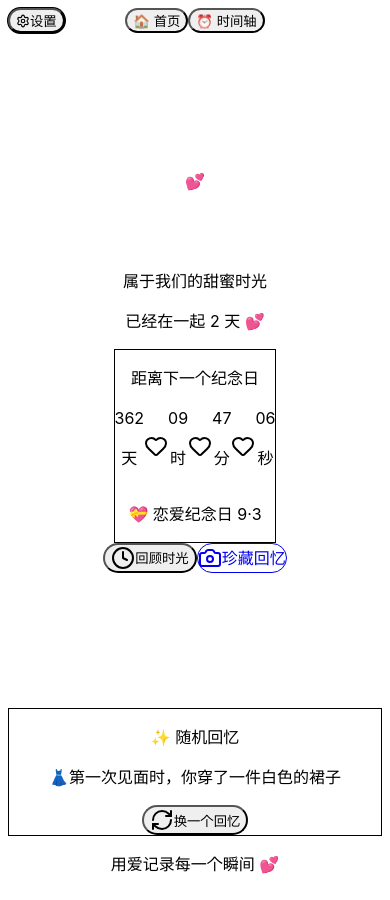
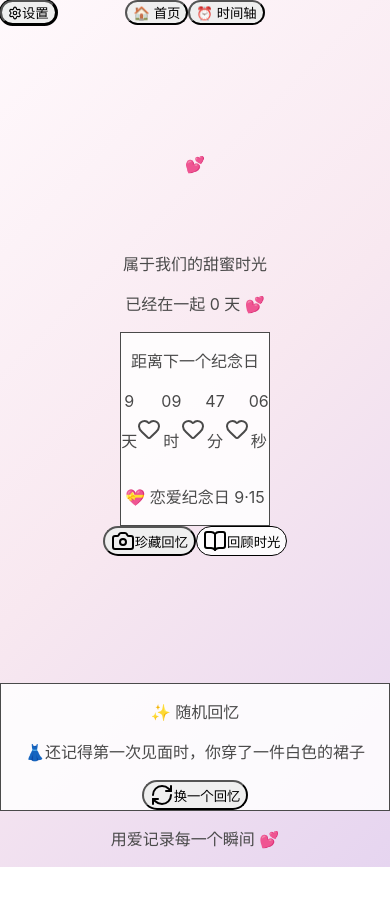
Before and after one commit to doyourbestt/love-couple-website, a React (Vite) app: page / in a window 390 px wide. After the commit the page ends 867 px from the top, so only its background shows below. Built offline with nearby package versions, Linux system fonts and the light colour scheme.

Commit message:
feat: refactor home/timeline with our-time style and add bg image config

```diff
--- a/index.html
+++ b/index.html
@@ -4,7 +4,7 @@
     <meta charset="UTF-8" />
     <link rel="icon" type="image/svg+xml" href="/favicon.svg" />
     <meta name="viewport" content="width=device-width, initial-scale=1.0" />
-    <title>彤彤 ❤️ 苏木 · CP 小屋</title>
+    <title>心系小琪 ❤️ 我系小琪 · CP 小屋</title>
     <script type="module">
       if (import.meta.hot?.on) {
         import.meta.hot.on('vite:error', (error) => {
--- a/src/App.tsx
+++ b/src/App.tsx
@@ -1,12 +1,29 @@
-import { useRef, useState } from 'react';
+import { useEffect, useRef, useState } from 'react';
 import { Settings } from 'lucide-react';
 import Home from './pages/Home';
 import Timeline from './pages/Timeline';
 import SettingsPage from './pages/SettingsPage';
+import { useUserStore } from './store/userStore';
 
 function App() {
   const [currentTab, setCurrentTab] = useState<'home' | 'timeline' | 'settings'>('home');
   const timelineRef = useRef<HTMLElement | null>(null);
+  const backgroundImage = useUserStore((s) => s.backgroundImage);
+
+  // 根据 backgroundImage 切换 body 的背景图 class
+  useEffect(() => {
+    if (backgroundImage && backgroundImage.trim()) {
+      document.body.classList.add('with-bg-image');
+      document.body.style.setProperty('--bg-image-url', `url('${backgroundImage}')`);
+    } else {
+      document.body.classList.remove('with-bg-image');
+      document.body.style.removeProperty('--bg-image-url');
+    }
+    return () => {
+      document.body.classList.remove('with-bg-image');
+      document.body.style.removeProperty('--bg-image-url');
+    };
+  }, [backgroundImage]);
 
   const registerTimelineRef = (el: HTMLElement | null) => {
     timelineRef.current = el;
@@ -15,7 +32,6 @@ function App() {
   const scrollToTimeline = () => {
     if (currentTab !== 'timeline') {
       setCurrentTab('timeline');
-      // 等动画完成后再滚动
       setTimeout(() => {
         timelineRef.current?.scrollIntoView({ behavior: 'smooth', block: 'start' });
       }, 100);
@@ -25,7 +41,7 @@ function App() {
   };
 
   return (
-    <div className="min-h-screen bg-gradient-to-b from-pink-50 via-rose-50 to-purple-50">
+    <div className="min-h-screen">
       {/* 左上角设置按钮 */}
       <button
         onClick={() => setCurrentTab('settings')}
--- a/src/index.css
+++ b/src/index.css
@@ -11,6 +11,52 @@
   text-rendering: optimizeLegibility;
   -webkit-font-smoothing: antialiased;
   -moz-osx-font-smoothing: grayscale;
+}
+
+html, body {
+  margin: 0;
+  padding: 0;
+  min-height: 100vh;
+  background: linear-gradient(135deg, #FFF9FC 0%, #F8E8F0 50%, #E6D5F0 100%);
+  font-family: 'PingFang SC', 'Hiragino Sans GB', 'Microsoft YaHei', -apple-system, BlinkMacSystemFont, sans-serif;
+  color: #4A4A4A;
+}
+
+/* 玻璃拟态卡片底色 */
+.bg-card-bg {
+  background-color: rgba(255, 255, 255, 0.85);
+}
+
+body {
+  position: relative;
+}
+
+/* 全站背景图片（类似 our-time 渐变 + 图片叠加效果） */
+body::before {
+  content: "";
+  position: fixed;
+  inset: 0;
+  z-index: -2;
+  background-image: var(--bg-image-url, none);
+  background-size: cover;
+  background-position: center;
+  background-repeat: no-repeat;
+  opacity: 0;
+  transition: opacity 0.6s ease;
+}
+
+/* 当 .with-bg-image 类添加到 body 时显示背景图 */
+body.with-bg-image::before {
+  opacity: 0.35;
+}
+
+body::after {
+  content: "";
+  position: fixed;
+  inset: 0;
+  z-index: -1;
+  background: linear-gradient(135deg, rgba(255,249,252,0.6) 0%, rgba(248,232,240,0.55) 50%, rgba(230,213,240,0.6) 100%);
+  pointer-events: none;
 }
 
 /* 移动端安全区域适配 */
--- a/src/pages/GalleryPage.tsx
+++ b/src/pages/GalleryPage.tsx
@@ -111,7 +111,7 @@ export const GalleryPage: React.FC = () => {
             <textarea
               value={newCaption}
               onChange={(e) => setNewCaption(e.target.value)}
-              placeholder="今天想和彤彤说..."
+              placeholder="今天想和小琪说..."
               rows={3}
               className="mb-3 w-full resize-none rounded-lg border border-pink-200 px-3 py-2 text-sm focus:border-pink-400 focus:outline-none"
             />
--- a/src/pages/Home.tsx
+++ b/src/pages/Home.tsx
@@ -1,69 +1,39 @@
 import { useEffect, useState } from 'react';
-import { Clock, Heart, RefreshCw, Camera } from 'lucide-react';
+import { Heart, RefreshCw, Camera, BookOpen } from 'lucide-react';
 import { useUserStore } from '../store/userStore';
 
-function parseLocalDate(dateStr: string): Date {
-  const [y, m, d] = dateStr.split('-').map(Number);
-  return new Date(y, m - 1, d);
-}
-
-function differenceInDays(end: Date, start: Date): number {
-  const ms = end.getTime() - start.getTime();
-  return Math.floor(ms / (1000 * 60 * 60 * 24));
-}
-
-function differenceInHours(end: Date, start: Date): number {
-  return Math.floor((end.getTime() - start.getTime()) / (1000 * 60 * 60));
-}
-
-function differenceInMinutes(end: Date, start: Date): number {
-  return Math.floor((end.getTime() - start.getTime()) / (1000 * 60));
-}
-
-function differenceInSeconds(end: Date, start: Date): number {
-  return Math.floor((end.getTime() - start.getTime()) / 1000);
-}
-
-function getNextAnniversaryDate(dateStr: string): Date {
-  const today = new Date();
-  const target = parseLocalDate(dateStr);
-  const next = new Date(today.getFullYear(), target.getMonth(), target.getDate());
-  if (next < today) {
-    next.setFullYear(today.getFullYear() + 1);
-  }
-  return next;
-}
-
-// 飘动的爱心组件
+// 飘动的爱心
 function FloatingHearts() {
-  const hearts = Array.from({ length: 15 }, (_, i) => i);
+  const symbols = ['💕', '💖', '💗', '🌸', '✨', '💝'];
+  const hearts = Array.from({ length: 12 }, (_, i) => i);
   return (
     <div className="pointer-events-none fixed inset-0 z-0 overflow-hidden">
       {hearts.map((i) => {
         const left = Math.random() * 100;
         const delay = Math.random() * 8;
-        const duration = 10 + Math.random() * 10;
-        const size = 16 + Math.random() * 24;
+        const duration = 12 + Math.random() * 8;
+        const size = 18 + Math.random() * 18;
         return (
           <div
             key={i}
-            className="absolute text-pink-300/60"
+            className="absolute"
             style={{
               left: `${left}%`,
               bottom: '-40px',
               fontSize: `${size}px`,
+              opacity: 0.5,
               animation: `floatUp ${duration}s linear ${delay}s infinite`,
             }}
           >
-            {['💕', '💖', '🌸', '✨', '💗'][i % 5]}
+            {symbols[i % symbols.length]}
           </div>
         );
       })}
       <style>{`
         @keyframes floatUp {
           0% { transform: translateY(0) rotate(0deg); opacity: 0; }
-          10% { opacity: 0.8; }
-          90% { opacity: 0.6; }
+          10% { opacity: 0.5; }
+          90% { opacity: 0.4; }
           100% { transform: translateY(-110vh) rotate(360deg); opacity: 0; }
         }
       `}</style>
@@ -71,15 +41,48 @@ function FloatingHearts() {
   );
 }
 
+function parseLocalDate(dateStr: string): Date {
+  if (!dateStr) return new Date();
+  const [y, m, d] = dateStr.split('-').map(Number);
+  return new Date(y, m - 1, d);
+}
+
+function differenceInDays(end: Date, start: Date): number {
+  const ms = end.getTime() - start.getTime();
+  return Math.max(0, Math.floor(ms / (1000 * 60 * 60 * 24)));
+}
+
+function differenceInHours(end: Date, start: Date): number {
+  return Math.max(0, Math.floor((end.getTime() - start.getTime()) / (1000 * 60 * 60)));
+}
+
+function differenceInMinutes(end: Date, start: Date): number {
+  return Math.max(0, Math.floor((end.getTime() - start.getTime()) / (1000 * 60)));
+}
+
+function differenceInSeconds(end: Date, start: Date): number {
+  return Math.max(0, Math.floor((end.getTime() - start.getTime()) / 1000));
+}
+
+function getNextAnniversaryDate(dateStr: string): Date {
+  const today = new Date();
+  const target = parseLocalDate(dateStr);
+  const next = new Date(today.getFullYear(), target.getMonth(), target.getDate());
+  if (next.getTime() <= today.getTime()) {
+    next.setFullYear(today.getFullYear() + 1);
+  }
+  return next;
+}
+
 const randomMemories = [
-  { text: '第一次见面时，你穿了一件白色的裙子', emoji: '👗' },
-  { text: '一起淋雨跑回家，虽然感冒了但超开心', emoji: '🌧️' },
+  { text: '还记得第一次见面时，你穿了一件白色的裙子', emoji: '👗' },
+  { text: '那次一起淋雨跑回家，虽然感冒了但超开心', emoji: '🌧️' },
   { text: '你做的第一顿饭，盐放多了但我觉得很好吃', emoji: '🍳' },
   { text: '一起看日出的那个清晨，世界好像只有我们', emoji: '🌅' },
-  { text: '你偷偷准备的惊喜，让我差点哭了', emoji: '🎂' },
-  { text: '雨天窝在沙发上看电影，你靠着我睡着了', emoji: '🎬' },
+  { text: '你偷偷准备的生日惊喜，我差点哭了', emoji: '🎂' },
+  { text: '雨天窝在沙发上看电影，你靠着我肩膀睡着了', emoji: '🎬' },
   { text: '第一次牵手的瞬间，心跳快得像要跳出来', emoji: '🤝' },
-  { text: '遇见你，好像捡到了120斤的运气', emoji: '💝' },
+  { text: '你写的那封手写信，我到现在还保存着', emoji: '💌' },
 ];
 
 interface HomeProps {
@@ -89,31 +92,28 @@ interface HomeProps {
 export default function Home({ onScrollToTimeline }: HomeProps) {
   const { partnerName, startDate } = useUserStore();
   const [daysTogether, setDaysTogether] = useState(0);
+  const [countdown, setCountdown] = useState({ days: 0, hours: 0, minutes: 0, seconds: 0 });
   const [memory, setMemory] = useState(randomMemories[0]);
   const [memoryKey, setMemoryKey] = useState(0);
 
-  const nextAnniversary = getNextAnniversaryDate(startDate);
-
   // 在一起天数
   useEffect(() => {
-    const update = () => {
-      setDaysTogether(Math.max(0, differenceInDays(new Date(), parseLocalDate(startDate))));
-    };
+    const update = () => setDaysTogether(differenceInDays(new Date(), parseLocalDate(startDate)));
     update();
     const timer = setInterval(update, 60000);
     return () => clearInterval(timer);
   }, [startDate]);
 
   // 实时倒计时
-  const [countdown, setCountdown] = useState({ days: 0, hours: 0, minutes: 0, seconds: 0 });
   useEffect(() => {
+    const next = getNextAnniversaryDate(startDate);
     const update = () => {
       const now = new Date();
       setCountdown({
-        days: differenceInDays(nextAnniversary, now),
-        hours: differenceInHours(nextAnniversary, now) % 24,
-        minutes: differenceInMinutes(nextAnniversary, now) % 60,
-        seconds: differenceInSeconds(nextAnniversary, now) % 60,
+        days: differenceInDays(next, now),
+        hours: differenceInHours(next, now) % 24,
+        minutes: differenceInMinutes(next, now) % 60,
+        seconds: differenceInSeconds(next, now) % 60,
       });
     };
     update();
@@ -138,93 +138,90 @@ export default function Home({ onScrollToTimeline }: HomeProps) {
       <FloatingHearts />
 
       {/* Hero 区 */}
-      <section className="relative min-h-[80vh] flex flex-col items-center justify-center px-4 py-20">
-        <div className="relative z-10 text-center animate-fadeInUp">
-          <div
-            className="text-6xl mb-6 inline-block"
-            style={{ animation: 'heartbeat 2s ease-in-out infinite' }}
-          >
-            💕
-          </div>
-          <h1 className="text-5xl md:text-7xl font-bold bg-gradient-to-r from-rose-400 via-pink-400 to-purple-400 bg-clip-text text-transparent mb-4">
-            {partnerName || '彤彤 ❤️ 苏木'}
+      <section className="relative min-h-[78vh] flex flex-col items-center justify-center px-4 py-16">
+        <div className="relative z-10 text-center max-w-2xl mx-auto">
+          {/* 心跳 emoji */}
+          <div className="text-7xl mb-6 inline-block animate-heart-beat">💕</div>
+
+          {/* 标题 */}
+          <h1 className="text-4xl md:text-6xl font-bold bg-gradient-to-r from-coral via-pink-soft to-purple-light bg-clip-text text-transparent mb-3 leading-tight">
+            {partnerName || '心系小琪 ❤️ 我系小琪'}
           </h1>
-          <p className="text-xl md:text-2xl text-rose-500 mb-2 font-light">属于我们的甜蜜时光</p>
-          <p className="text-lg text-pink-500 mb-8">
-            已经在一起 <span className="font-bold text-2xl">{daysTogether}</span> 天 💕
+          <p className="text-base md:text-lg text-rose-gold mb-2 font-light">属于我们的甜蜜时光</p>
+          <p className="text-base md:text-lg text-coral mb-10">
+            已经在一起 <span className="font-bold text-2xl mx-1">{daysTogether}</span> 天 💕
           </p>
 
-          {/* 倒计时卡片 */}
-          <div className="inline-block bg-white/80 backdrop-blur-sm rounded-3xl px-8 py-6 shadow-lg shadow-pink-200/40 border border-pink-100 mb-12">
-            <p className="text-gray-500 text-sm mb-3">距离下一个纪念日</p>
-            <div className="flex items-center gap-3 md:gap-4">
+          {/* 倒计时卡片（白底玻璃拟态） */}
+          <div className="inline-block bg-card-bg backdrop-blur-sm rounded-3xl px-6 py-5 md:px-10 md:py-7 shadow-lg shadow-pink-soft/20 border border-pink-soft/30 mb-10 animate-fade-in-up">
+            <p className="text-text-secondary text-xs md:text-sm mb-3 tracking-wider">
+              距离下一个纪念日
+            </p>
+            <div className="flex items-center gap-3 md:gap-5">
               <div className="text-center">
-                <span className="text-3xl md:text-4xl font-bold text-rose-500">{countdown.days}</span>
-                <p className="text-xs text-gray-500 mt-1">天</p>
+                <span className="text-3xl md:text-4xl font-bold text-coral">{countdown.days}</span>
+                <p className="text-xs text-text-secondary mt-1">天</p>
               </div>
-              <Heart className="w-4 h-4 text-pink-400 fill-pink-400" />
+              <Heart className="w-3 h-3 md:w-4 md:h-4 text-pink-soft fill-pink-soft" />
               <div className="text-center">
-                <span className="text-3xl md:text-4xl font-bold text-rose-500">
+                <span className="text-3xl md:text-4xl font-bold text-coral">
                   {String(countdown.hours).padStart(2, '0')}
                 </span>
-                <p className="text-xs text-gray-500 mt-1">时</p>
+                <p className="text-xs text-text-secondary mt-1">时</p>
               </div>
-              <Heart className="w-4 h-4 text-pink-400 fill-pink-400" />
+              <Heart className="w-3 h-3 md:w-4 md:h-4 text-pink-soft fill-pink-soft" />
               <div className="text-center">
-                <span className="text-3xl md:text-4xl font-bold text-rose-500">
+                <span className="text-3xl md:text-4xl font-bold text-coral">
                   {String(countdown.minutes).padStart(2, '0')}
                 </span>
-                <p className="text-xs text-gray-500 mt-1">分</p>
+                <p className="text-xs text-text-secondary mt-1">分</p>
               </div>
-              <Heart className="w-4 h-4 text-pink-400 fill-pink-400" />
+              <Heart className="w-3 h-3 md:w-4 md:h-4 text-pink-soft fill-pink-soft" />
               <div className="text-center">
-                <span className="text-3xl md:text-4xl font-bold text-rose-500">
+                <span className="text-3xl md:text-4xl font-bold text-coral">
                   {String(countdown.seconds).padStart(2, '0')}
                 </span>
-                <p className="text-xs text-gray-500 mt-1">秒</p>
+                <p className="text-xs text-text-secondary mt-1">秒</p>
               </div>
             </div>
-            <p className="text-sm text-rose-400 mt-3">
+            <p className="text-xs md:text-sm text-rose-gold mt-3">
               💝 恋爱纪念日 {annivText}
             </p>
           </div>
 
-          {/* 快速入口 */}
-          <div className="flex flex-wrap justify-center gap-4">
+          {/* 快速入口按钮 */}
+          <div className="flex flex-wrap justify-center gap-3 md:gap-4 animate-fade-in-up">
             <button
               onClick={onScrollToTimeline}
-              className="px-6 py-3 bg-gradient-to-r from-rose-400 to-pink-400 text-white rounded-full font-medium shadow-lg shadow-rose-300/40 hover:shadow-xl hover:-translate-y-0.5 transition-all flex items-center gap-2"
+              className="px-5 md:px-7 py-2.5 md:py-3 bg-gradient-to-r from-coral to-pink-soft text-white rounded-full font-medium shadow-lg shadow-coral/30 hover:shadow-xl hover:shadow-coral/40 transition-all duration-300 hover:-translate-y-0.5 flex items-center gap-2"
             >
-              <Clock className="w-5 h-5" />
+              <Camera className="w-4 h-4 md:w-5 md:h-5" />
+              珍藏回忆
+            </button>
+            <button
+              onClick={onScrollToTimeline}
+              className="px-5 md:px-7 py-2.5 md:py-3 bg-card-bg text-coral rounded-full font-medium shadow-lg shadow-pink-soft/20 hover:shadow-xl hover:shadow-pink-soft/30 transition-all duration-300 hover:-translate-y-0.5 border border-pink-soft/30 flex items-center gap-2"
+            >
+              <BookOpen className="w-4 h-4 md:w-5 md:h-5" />
               回顾时光
             </button>
-            <a
-              href="#memories"
-              className="px-6 py-3 bg-white/80 text-rose-500 rounded-full font-medium shadow-lg shadow-pink-200/30 hover:shadow-xl hover:-translate-y-0.5 transition-all border border-pink-100 flex items-center gap-2 no-underline"
-            >
-              <Camera className="w-5 h-5" />
-              珍藏回忆
-            </a>
           </div>
         </div>
       </section>
 
       {/* 随机回忆 */}
-      <section id="memories" className="max-w-2xl mx-auto px-4 py-8 relative z-10">
-        <div className="bg-white/70 backdrop-blur-sm rounded-3xl p-6 shadow-sm border border-pink-100 text-center">
-          <p className="text-sm text-gray-500 mb-3">✨ 随机回忆</p>
-          <div
-            key={memoryKey}
-            className="animate-fadeInUp"
-          >
-            <p className="text-lg text-gray-700 leading-relaxed">
+      <section className="max-w-2xl mx-auto px-4 py-6 relative z-10">
+        <div className="bg-card-bg backdrop-blur-sm rounded-3xl p-6 shadow-sm border border-pink-soft/20 text-center">
+          <p className="text-xs md:text-sm text-text-secondary mb-3 tracking-wider">✨ 随机回忆</p>
+          <div key={memoryKey} className="animate-fade-in">
+            <p className="text-base md:text-lg text-text-primary leading-relaxed">
               <span className="text-2xl mr-2">{memory.emoji}</span>
               {memory.text}
             </p>
           </div>
           <button
             onClick={refreshMemory}
-            className="mt-4 px-4 py-2 text-sm text-rose-500 hover:text-rose-700 transition-colors flex items-center gap-1.5 mx-auto rounded-full hover:bg-pink-50"
+            className="mt-4 px-4 py-2 text-xs md:text-sm text-coral hover:text-text-primary transition-colors flex items-center gap-1.5 mx-auto rounded-full hover:bg-pink-soft/10"
           >
             <RefreshCw className="w-4 h-4" />
             换一个回忆
@@ -232,25 +229,10 @@ export default function Home({ onScrollToTimeline }: HomeProps) {
         </div>
       </section>
 
-      {/* 底部装饰 */}
-      <div className="relative z-10 text-center py-8 text-gray-400 text-sm">
+      {/* 底部 */}
+      <div className="relative z-10 text-center py-8 text-text-secondary text-xs md:text-sm">
         <p>用爱记录每一个瞬间 💕</p>
       </div>
-
-      <style>{`
-        @keyframes heartbeat {
-          0%, 100% { transform: scale(1); }
-          10%, 30% { transform: scale(1.15); }
-          20%, 40% { transform: scale(1); }
-        }
-        @keyframes fadeInUp {
-          0% { opacity: 0; transform: translateY(20px); }
-          100% { opacity: 1; transform: translateY(0); }
-        }
-        .animate-fadeInUp {
-          animation: fadeInUp 0.6s ease-out;
-        }
-      `}</style>
     </div>
   );
 }
--- a/src/pages/SettingsPage.tsx
+++ b/src/pages/SettingsPage.tsx
@@ -19,8 +19,10 @@ const SettingsPage: React.FC = () => {
   const {
     partnerName,
     startDate,
+    backgroundImage,
     setPartnerName,
     setStartDate,
+    setBackgroundImage,
     reset,
     devMode,
     setDevMode,
@@ -28,6 +30,7 @@ const SettingsPage: React.FC = () => {
   const { photos } = usePhotoStore();
   const [name, setName] = useState(partnerName);
   const [date, setDate] = useState(startDate);
+  const [bgUrl, setBgUrl] = useState(backgroundImage || '');
   const [saved, setSaved] = useState(false);
   const [importMsg, setImportMsg] = useState('');
   const fileInputRef = useRef<HTMLInputElement>(null);
@@ -35,6 +38,7 @@ const SettingsPage: React.FC = () => {
   const handleSave = () => {
     setPartnerName(name);
     setStartDate(date);
+    setBackgroundImage(bgUrl.trim());
     setSaved(true);
     setTimeout(() => setSaved(false), 1500);
   };
@@ -42,8 +46,9 @@ const SettingsPage: React.FC = () => {
   const handleReset = () => {
     if (confirm('确定恢复默认设置吗？这不会影响照片。')) {
       reset();
-      setName('彤彤 ❤️ 苏木');
-      setDate('2026-09-03');
+      setName('心系小琪 ❤️ 我系小琪');
+      setDate('2026-09-15');
+      setBgUrl('');
     }
   };
 
@@ -69,7 +74,7 @@ const SettingsPage: React.FC = () => {
   };
 
   return (
-    <div className="min-h-screen bg-gradient-to-b from-rose-50 via-pink-50 to-white pb-28">
+    <div className="min-h-screen bg-gradient-to-b from-rose-50/40 via-pink-50/40 to-white/40 pb-28 backdrop-blur-[1px]">
       {/* 左上角快捷面板：开发者模式 + 保存 + 部署 */}
       <div className="sticky top-0 z-30 border-b border-pink-200 bg-white/90 px-3 py-2 shadow-sm backdrop-blur-md">
         <div className="flex items-center gap-2">
@@ -169,7 +174,7 @@ const SettingsPage: React.FC = () => {
             type="text"
             value={name}
             onChange={(e) => setName(e.target.value)}
-            placeholder="例如：彤彤 ❤️ 苏木"
+            placeholder="例如：心系小琪 ❤️ 我系小琪"
             className="w-full rounded-lg border border-pink-200 px-3 py-2.5 text-sm focus:border-pink-400 focus:outline-none"
           />
           <p className="mt-2 text-xs text-gray-400">
@@ -188,6 +193,27 @@ const SettingsPage: React.FC = () => {
             className="w-full rounded-lg border border-pink-200 px-3 py-2.5 text-sm focus:border-pink-400 focus:outline-none"
           />
           <p className="mt-2 text-xs text-gray-400">用于计算「在一起 N 天」</p>
+        </div>
+
+        <div className="rounded-2xl bg-white p-5 shadow-md shadow-pink-100">
+          <label className="mb-2 block text-sm font-bold text-gray-700">
+            🖼️ 背景图片 URL
+          </label>
+          <input
+            type="text"
+            value={bgUrl}
+            onChange={(e) => setBgUrl(e.target.value)}
+            placeholder="留空使用粉紫渐变；填写则叠加图片"
+            className="w-full rounded-lg border border-pink-200 px-3 py-2.5 text-sm focus:border-pink-400 focus:outline-none"
+          />
+          <p className="mt-2 text-xs text-gray-400">
+            推荐用 jsDelivr CDN：https://cdn.jsdelivr.net/gh/你的用户名/love-photos@main/xxx.jpg
+          </p>
+          {bgUrl && (
+            <div className="mt-3 overflow-hidden rounded-lg border border-pink-100">
+              <img src={bgUrl} alt="预览" className="h-32 w-full object-cover" />
+            </div>
+          )}
         </div>
 
         <button
@@ -259,7 +285,7 @@ const SettingsPage: React.FC = () => {
         </button>
 
         <div className="mt-8 text-center text-xs text-gray-400">
-          <p>彤彤和苏木的 CP 小屋</p>
+          <p>心系小琪 ❤️ 我系小琪 的 CP 小屋</p>
           <p className="mt-1">v1.0 · 用心记录每一份甜蜜</p>
         </div>
       </div>
--- a/src/store/timelineStore.ts
+++ b/src/store/timelineStore.ts
@@ -20,7 +20,7 @@ interface TimelineState {
 
 const generateId = () => Math.random().toString(36).substring(2, 9);
 
-// 默认时间轴 - 彤彤和苏木的故事
+// 默认时间轴 - 心系小琪和我系小琪的故事
 const defaultEvents: TimelineEvent[] = [
   {
     id: '1',
@@ -33,7 +33,7 @@ const defaultEvents: TimelineEvent[] = [
   {
     id: '2',
     title: '在一起',
-    eventDate: '2026-09-03',
+    eventDate: '2026-09-15',
     description: '从今天起，你是我的女孩，我是你的先生。往后余生，请多指教。',
     icon: '💍',
     image: 'https://cdn.jsdelivr.net/gh/doyourbestt/love-photos@main/e5b915a9bf1a359fe68b3117cff2bc8a.jpg',
--- a/src/store/userStore.ts
+++ b/src/store/userStore.ts
@@ -8,6 +8,7 @@ interface UserState extends UserConfig {
   setPartnerName: (name: string) => void;
   setStartDate: (date: string) => void;
   setAvatar: (avatar: string) => void;
+  setBackgroundImage: (url: string) => void;
   toggleDevMode: () => void;
   setDevMode: (v: boolean) => void;
   completeFirstVisit: () => void;
@@ -18,9 +19,10 @@ const defaultState: UserConfig & {
   isFirstVisit: boolean;
   devMode: boolean;
 } = {
-  partnerName: '彤彤 ❤️ 苏木',
-  startDate: '2026-09-03',
+  partnerName: '心系小琪 ❤️ 我系小琪',
+  startDate: '2026-09-15',
   avatar: undefined,
+  backgroundImage: '',
   isFirstVisit: true,
   devMode: false,
 };
@@ -32,6 +34,7 @@ export const useUserStore = create<UserState>()(
       setPartnerName: (name) => set({ partnerName: name }),
       setStartDate: (date) => set({ startDate: date }),
       setAvatar: (avatar) => set({ avatar }),
+      setBackgroundImage: (url) => set({ backgroundImage: url }),
       toggleDevMode: () => set((s) => ({ devMode: !s.devMode })),
       setDevMode: (v) => set({ devMode: v }),
       completeFirstVisit: () => set({ isFirstVisit: false }),
--- a/src/types/index.ts
+++ b/src/types/index.ts
@@ -3,6 +3,7 @@ export interface UserConfig {
   partnerName: string;
   startDate: string;
   avatar?: string;
+  backgroundImage?: string; // 全站背景图片 URL
 }
 
 // 照片项
--- a/tailwind.config.js
+++ b/tailwind.config.js
@@ -7,7 +7,49 @@ export default {
     container: {
       center: true,
     },
-    extend: {},
+    extend: {
+      colors: {
+        // 参考 our-time / Bing & Zhi Time 项目主题色
+        cream: "#FFF9FC",
+        'pink-soft': "#FFB6C1",
+        'purple-light': "#E6D5F0",
+        coral: "#FF6B6B",
+        mint: "#7FD8BE",
+        'rose-gold': "#B8958A",
+        'warm-yellow': "#FFD97D",
+        'light-red': "#FF9999",
+        'text-primary': "#4A4A4A",
+        'text-secondary': "#888888",
+      },
+      fontFamily: {
+        sans: ['"PingFang SC"', '"Hiragino Sans GB"', '"Microsoft YaHei"', 'sans-serif'],
+      },
+      animation: {
+        'fade-in-up': 'fadeInUp 0.6s ease-out',
+        'fade-in': 'fadeIn 0.4s ease-out',
+        'heart-beat': 'heartBeat 1.5s ease-in-out infinite',
+        'float-slow': 'float 4s ease-in-out infinite',
+      },
+      keyframes: {
+        fadeInUp: {
+          '0%': { opacity: '0', transform: 'translateY(20px)' },
+          '100%': { opacity: '1', transform: 'translateY(0)' },
+        },
+        fadeIn: {
+          '0%': { opacity: '0' },
+          '100%': { opacity: '1' },
+        },
+        heartBeat: {
+          '0%, 100%': { transform: 'scale(1)' },
+          '10%, 30%': { transform: 'scale(1.15)' },
+          '20%, 40%': { transform: 'scale(1)' },
+        },
+        float: {
+          '0%, 100%': { transform: 'translateY(0)' },
+          '50%': { transform: 'translateY(-10px)' },
+        },
+      },
+    },
   },
   plugins: [],
 };
```
Also changed, not shown: src/pages/Timeline.tsx (+74 -60 lines), 1 other file (tests, documents, lock files or other folders).
